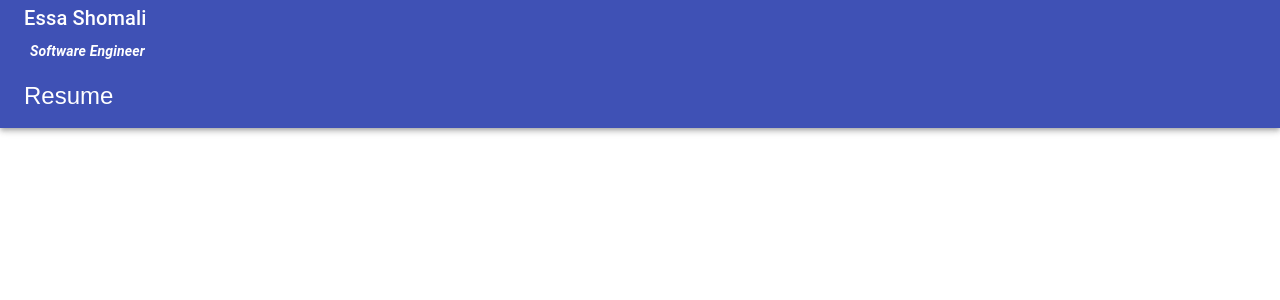
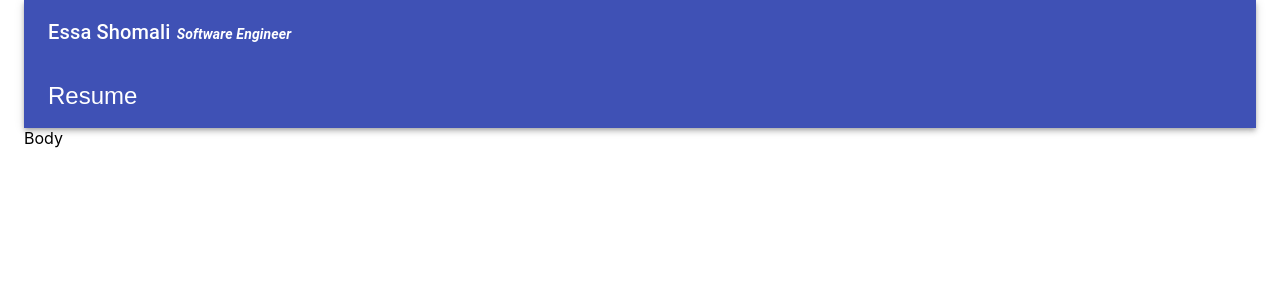
Before and after one commit to eshomali/ts-codebase, a React (Create React App) app in the folder react-ui/: page / in a window 1280 px wide. Shown: the top 300 px of the page. Built offline with nearby package versions, Linux system fonts and the light colour scheme.

Commit message:
material-ui components

```diff
--- a/react-ui/src/App.css
+++ b/react-ui/src/App.css
@@ -3,12 +3,13 @@
 }
 
 .fullName {
-
+  display: inline-block;
 }
 
 .indTitle {
   margin-left: 6px;
   margin-top: 6px;
+  display: inline-block;
   font-size: 14px;
   font-weight: bold;
   font-style: italic;
--- a/react-ui/src/App.tsx
+++ b/react-ui/src/App.tsx
@@ -2,7 +2,9 @@ import React from 'react';
 import './App.css';
 
 import {Header} from "./Header";
-import {TextField} from "./TextField";
+import {Body} from "./Body";
+import {Container} from '@material-ui/core';
+//import {TextField} from "./TextField";
 
 interface Props {
 
@@ -11,8 +13,10 @@ interface Props {
 const App: React.FC = () => {
   return (
     <div>
-      <Header />
-      <TextField text="hello"/>
+      <Container maxWidth="lg">
+        <Header />
+        <Body />
+      </Container>
     </div>
   );
 };
--- /dev/null
+++ b/react-ui/src/Body.tsx
@@ -0,0 +1,16 @@
+import React from 'react';
+//import {Button, AppBar, Toolbar, IconButton, Typography} from '@material-ui/core';
+
+
+interface Props {
+
+}
+
+export const Body: React.FC = () => {
+  return (
+
+    <div>
+        Body
+    </div>
+  );
+};
--- a/react-ui/src/Header.tsx
+++ b/react-ui/src/Header.tsx
@@ -1,5 +1,5 @@
 import React from 'react';
-import {Button, AppBar, Toolbar, IconButton, Typography} from '@material-ui/core';
+import {Button, AppBar, Toolbar, IconButton, Typography, Container} from '@material-ui/core';
 
 
 interface Props {
```
Also changed, not shown: 1 other file (tests, documents, lock files or other folders).
